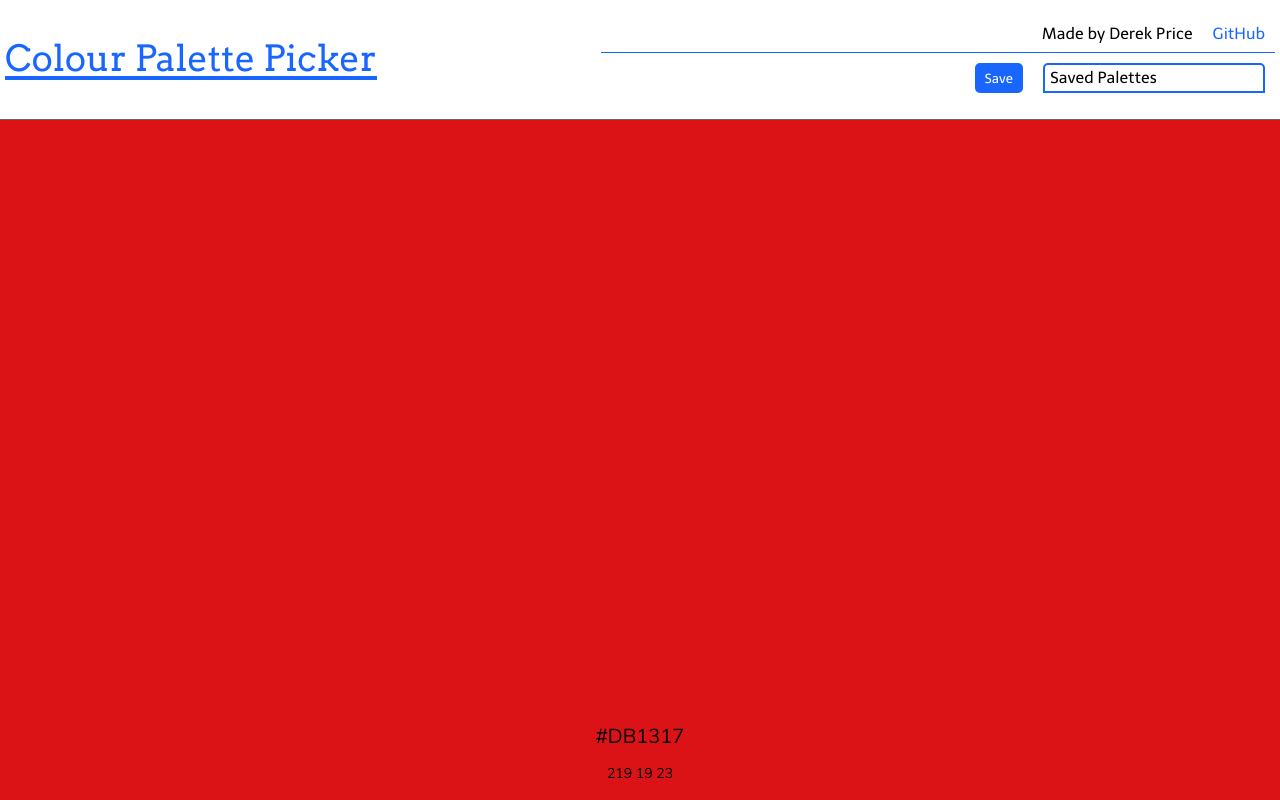
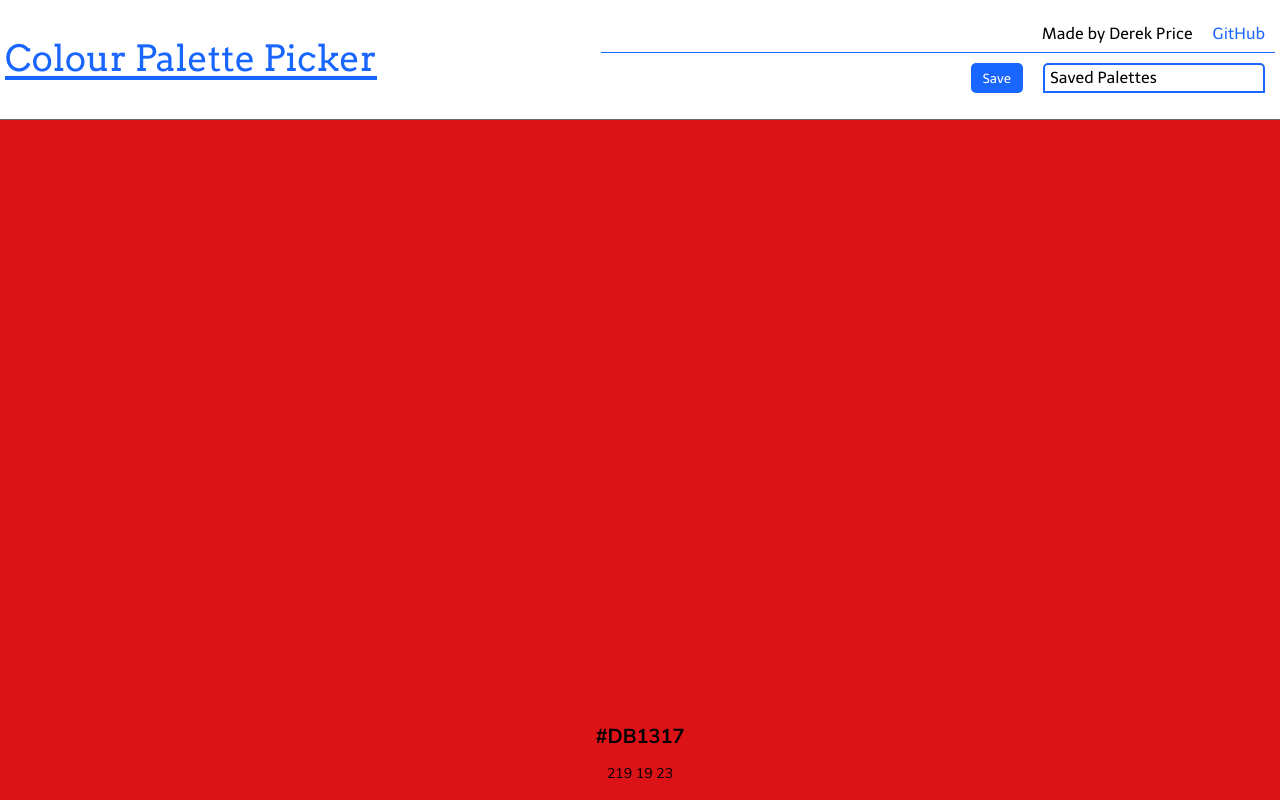
Before and after one commit to DerekPixel/colour-palette-picker, a React (Create React App) app: page / in a window 1280 px wide. Built offline with nearby package versions, Linux system fonts and the light colour scheme.

Commit message:
small change

```diff
--- a/src/App.css
+++ b/src/App.css
@@ -231,6 +231,7 @@ MAIN
 
 .hex-text {
   font-size: 20px;
+  font-weight: bold;
 }
 
 .rgb-text {
@@ -269,6 +270,7 @@ BUTTONS
   display: flex;
   /* flex-grow: 1; */
   font-size: 20px;
+  font-weight: bold;
   height: 20%;
   justify-content: center;
   transition: 0.1s font-size;
@@ -484,10 +486,24 @@ NEW PALETTE
 .new-palette > button {
   color: white;
   background-color: rgb(25, 102, 255);
-  border: none;
+  border: 2px rgb(25, 102, 255) solid;
   border-radius: 5px;
   height: 30px;
   padding: 2px 10px;
+  transition: 0.2s color;
+  transition: 0.2s background-color;
+}
+
+.new-palette-input-btn > button:hover,
+.new-palette > button:hover {
+  color: rgb(25, 102, 255);
+  background-color: white;
+}
+
+.new-palette-input-btn > button:focus,
+.new-palette > button:focus {
+  color: rgb(25, 102, 255);
+  background-color: white;
 }
 
 .overlay {
```
